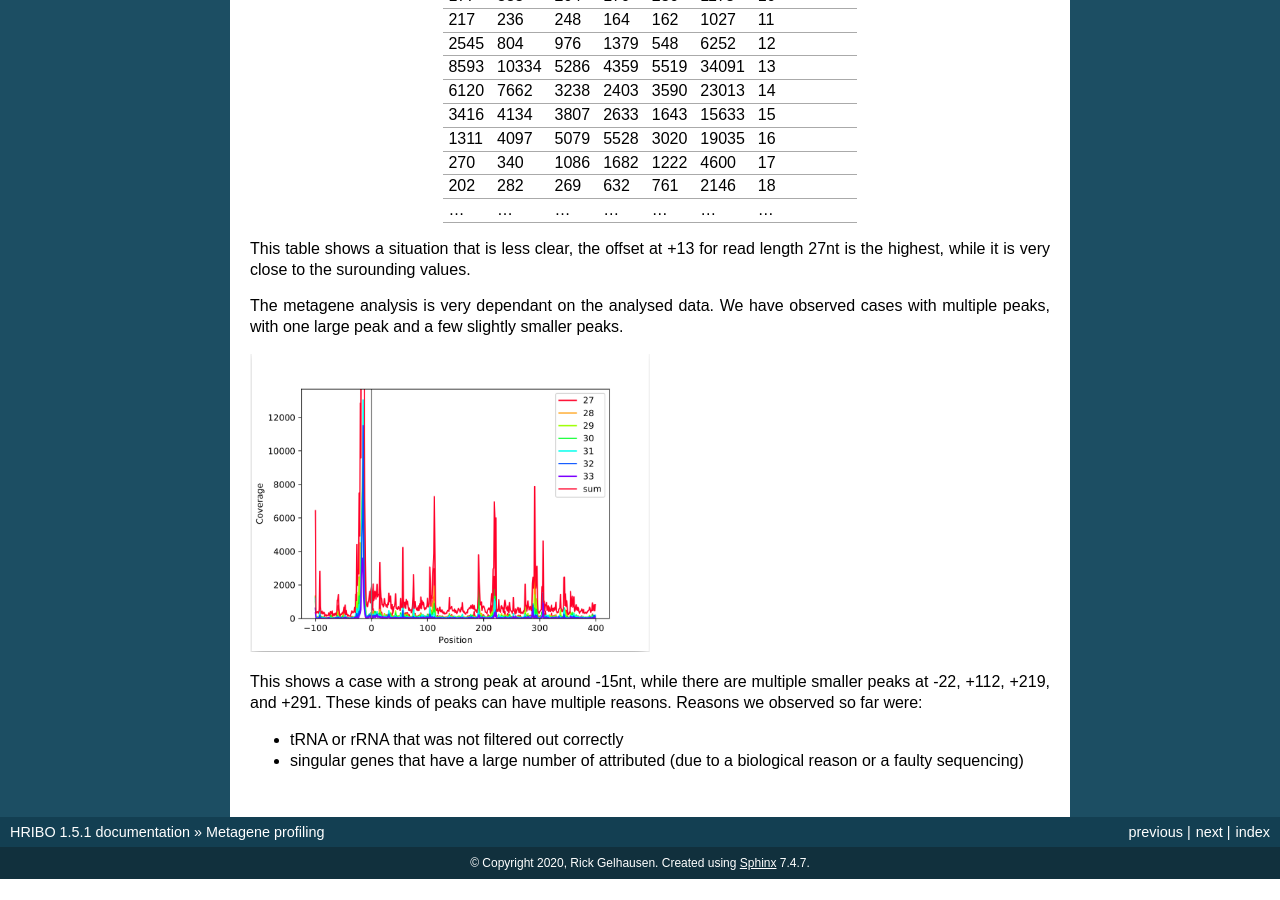
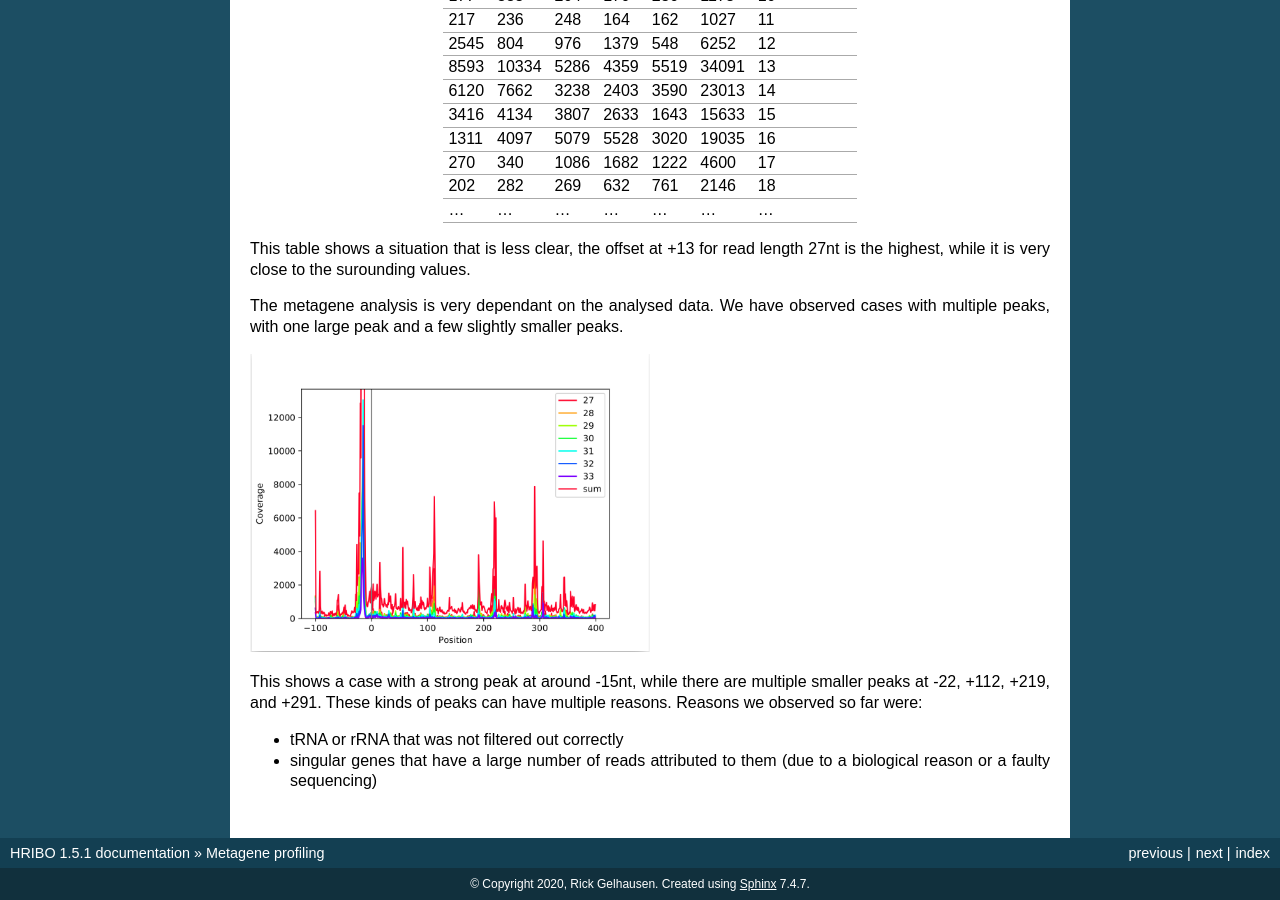
Before and after one commit to RickGelhausen/HRIBO_ReadTheDocs, a Sphinx documentation site: the page built from docs/source/metagene-profiling.rst, in a window 1280 px wide and 900 px high, scrolled down 2271 px. Built offline with Sphinx 7.4.7, drawn with Linux system fonts in a browser that asks for light colours; before the commit the page ends 3150 px from its top, so only the background shows below that.

Commit message:
updated metagene-profiling

```diff
--- a/docs/source/metagene-profiling.rst
+++ b/docs/source/metagene-profiling.rst
@@ -139,4 +139,4 @@
 These kinds of peaks can have multiple reasons. Reasons we observed so far were:
 
 * tRNA or rRNA that was not filtered out correctly
-* singular genes that have a large number of attributed (due to a biological reason or a faulty sequencing)
+* singular genes that have a large number of reads attributed to them (due to a biological reason or a faulty sequencing)
```
